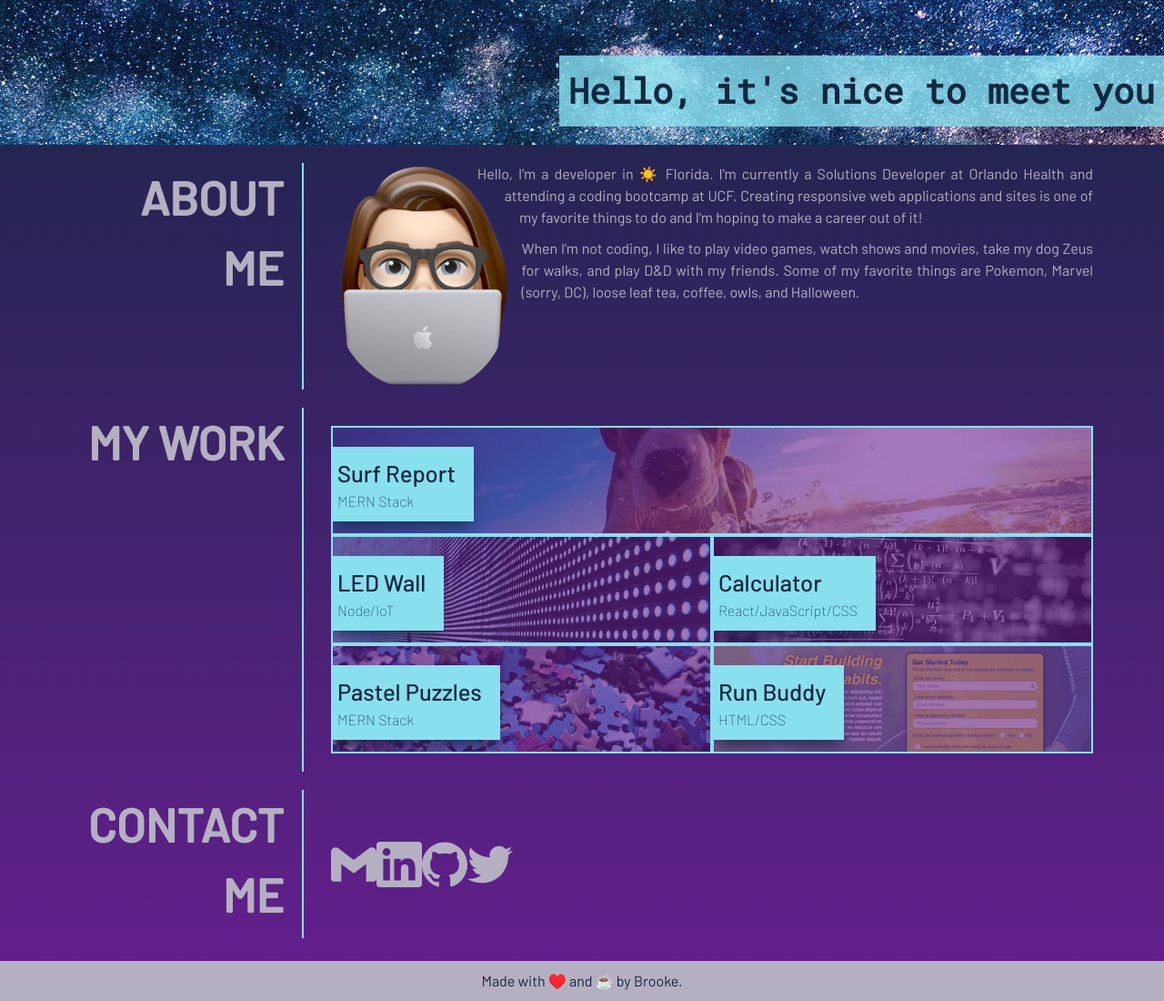
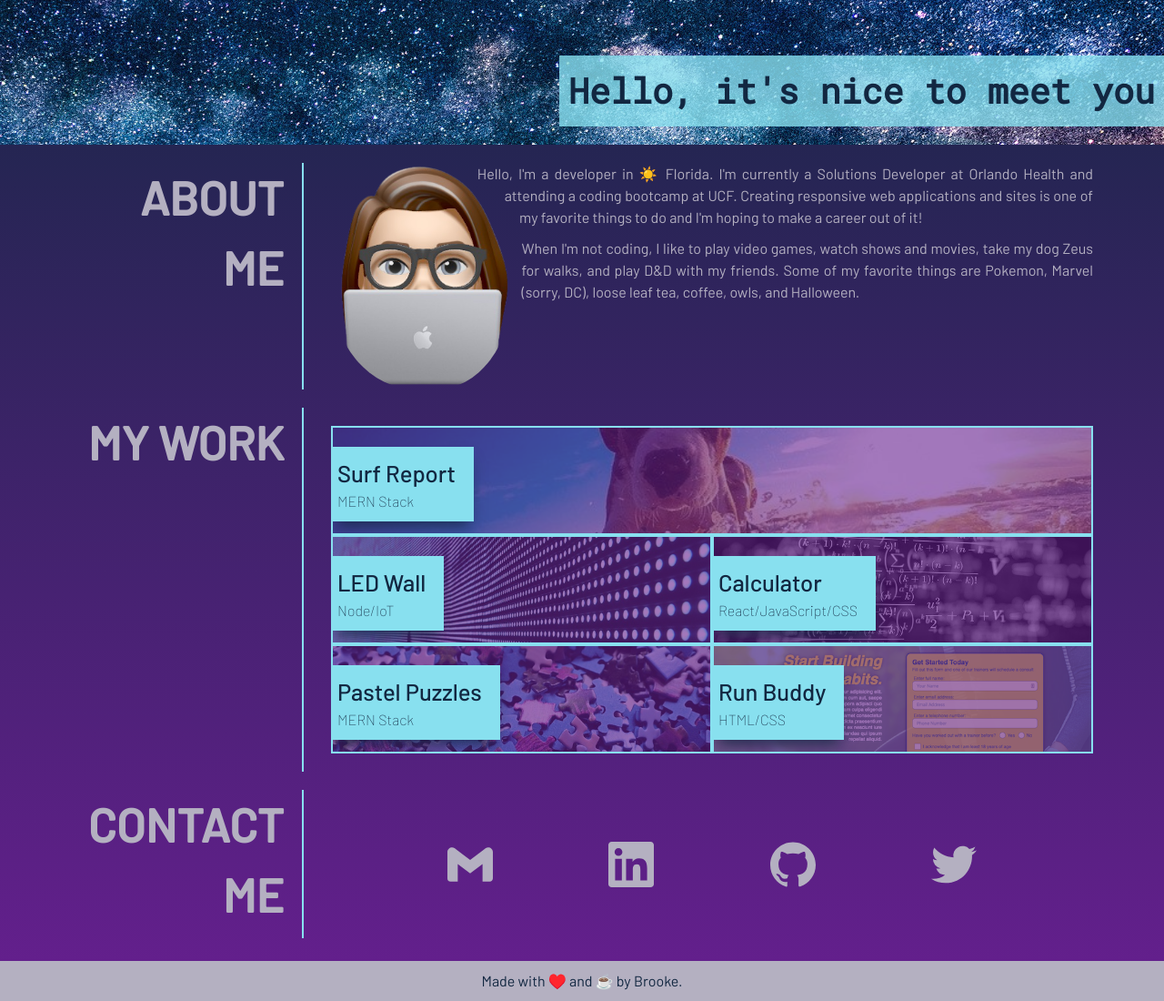
Before and after one commit to BrookesCodeStuff/personal-portfolio, a plain HTML site: page index.html in a window 1280 px wide. Shown: the part 109-1209 px from the top of the page at 91% size. Drawn offline with Linux system fonts and the light colour scheme.

Commit message:
fix flex issue with contact icons on desktop screens

```diff
--- a/assets/style.css
+++ b/assets/style.css
@@ -260,7 +260,8 @@ section h2 {
   width: 50px;
 }
 
-.contact a:hover img {
+.contact a:hover img,
+.contact a:focus img {
   filter: invert(85%) sepia(15%) saturate(1162%) hue-rotate(149deg)
     brightness(99%) contrast(90%);
   transition: filter 0.4s ease-in-out;
@@ -377,4 +378,11 @@ footer {
   .project .label {
     bottom: 1vw;
   }
+
+  .contact-icons {
+    width: 100%;
+    display: flex;
+    justify-content: space-evenly;
+    align-items: center;
+  }
 }
```
